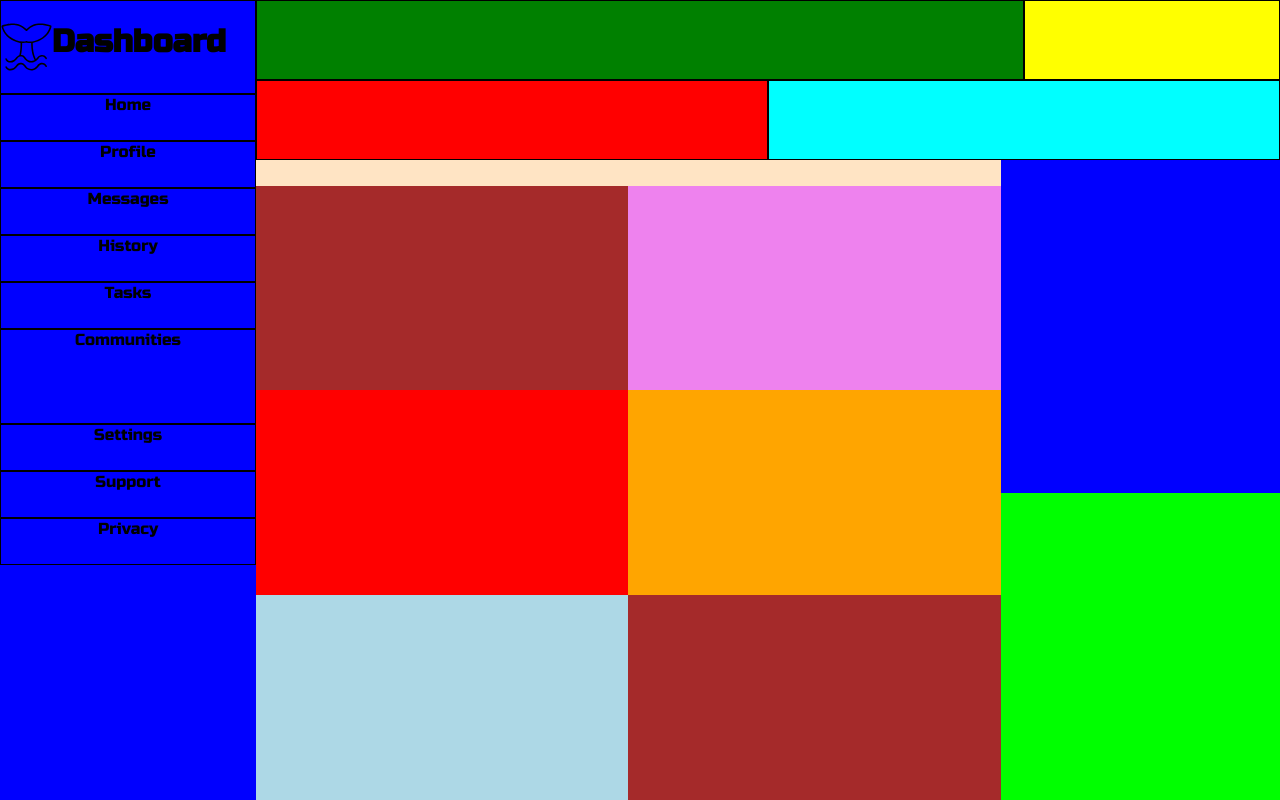
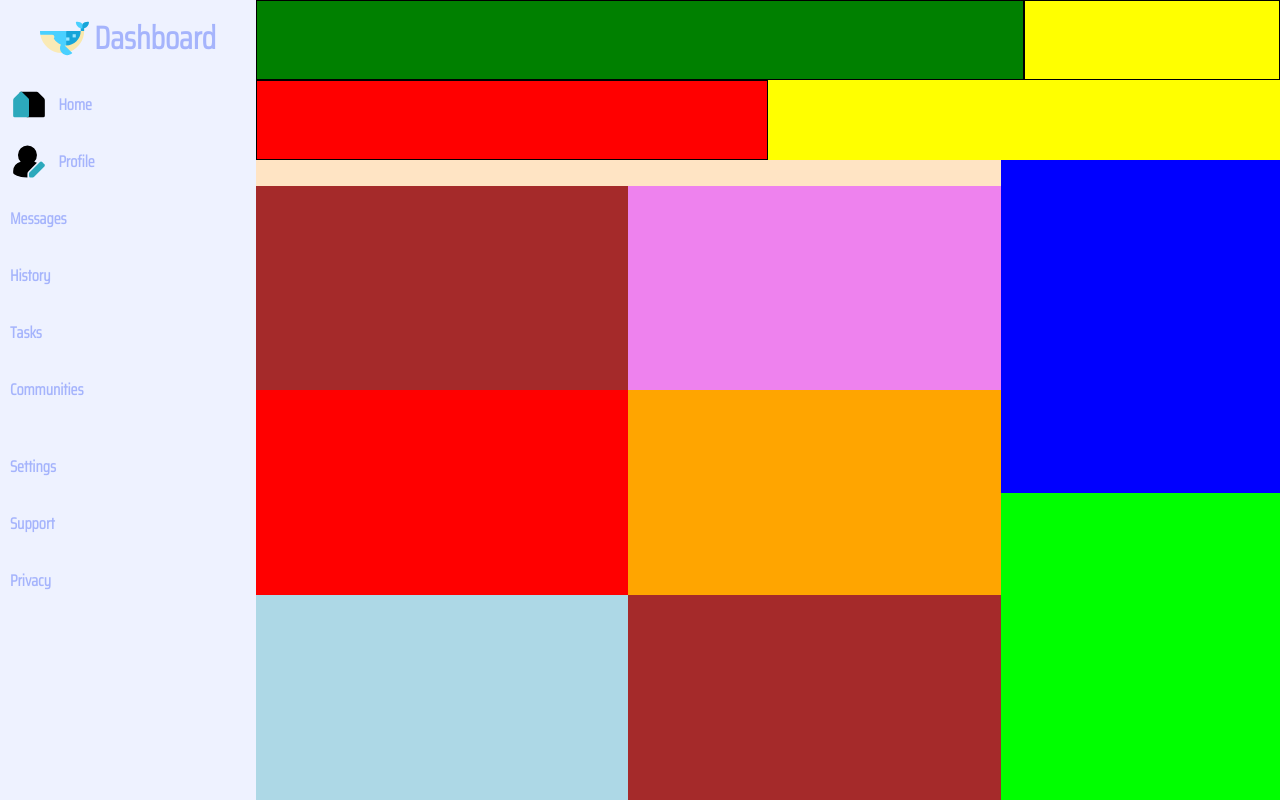
Before and after one commit to dekaratas/Admin-Dashboard, a plain HTML site: page index.html in a window 1280 px wide. Drawn offline with Linux system fonts and the light colour scheme.

Commit message:
Experiment a bit

```diff
--- a/index.html
+++ b/index.html
@@ -8,9 +8,9 @@
     <script src="./script.js" defer></script>
 
 
-    <link rel="preconnect" href="https://fonts.googleapis.com">
+<link rel="preconnect" href="https://fonts.googleapis.com">
 <link rel="preconnect" href="https://fonts.gstatic.com" crossorigin>
-<link href="https://fonts.googleapis.com/css2?family=Russo+One&display=swap" rel="stylesheet">
+<link href="https://fonts.googleapis.com/css2?family=Saira+Condensed:wght@300&display=swap" rel="stylesheet">
     <title>Admin Dashboard</title>
   </head>
 
@@ -19,23 +19,43 @@
       <div class="container">
         <div class="sidebar">
           <div class="logo">
-            <img src="./images/whale-tail-svgrepo-com.svg">
+            <img src="images/whale-svgrepo-com.svg">
             <h1>Dashboard</h1>
           </div>
-          <div class="home">Home</div>
-          <div class="profile">Profile</div>
-          <div class="messages">Messages</div>
-          <div class="history">History</div>
-          <div class="tasks">Tasks</div>
-          <div class="communities">Communities</div>
-          <div class="settings">Settings</div>
-          <div class="support">Support</div>
-          <div class="privacy">Privacy</div>
+          <div class="home">
+            <img src="./images/home-3-svgrepo-com.svg">
+            <p>Home</p>
+          </div>
+          <div class="profile">
+            <img src="./images/edit-user-3-svgrepo-com.svg">
+            <p>Profile</p>
+          </div>
+          <div class="messages">
+            <p>Messages</p>
+          </div>
+          <div class="history">
+            <p>History</p>
+          </div>
+          <div class="tasks">
+            <p>Tasks</p>
+          </div>
+          <div class="communities">
+            <p>Communities</p>
+          </div>
+          <div class="settings">
+            <p>Settings</p>
+          </div>
+          <div class="support">
+            <p>Support</p>
+          </div>
+          <div class="privacy">
+            <p>Privacy</p>
+          </div>
         </div>
         <div class="header">
           <div class="searchbar"></div>
           <div class="profile"></div>
-          <div class="welcome"></div>
+          <div class="welcome"></di
           <div class="options"></div>
         </div>
         <div class="main-content">
--- a/style.css
+++ b/style.css
@@ -1,7 +1,8 @@
 body {
   height: 100vh;
   margin: 0;
-  font-family: 'Russo One', sans-serif;
+  font-family: 'Saira Condensed', sans-serif;
+  color: #a5b4fc;
 }
 
 .container {
@@ -12,7 +13,7 @@ body {
 }
 
 .sidebar {
-  background-color: blue;
+  background-color: #eef2ff;
   grid-row: 1 / 6;
 
   display: grid;
@@ -20,8 +21,16 @@ body {
 }
 
 .sidebar > div {
-  border: 1px solid black;
+
   text-align: center;
+  display: flex;
+  flex-direction: row;
+}
+
+.sidebar > div p {
+  font-weight: 800;
+  margin-left: 10px;
+  text-align: left;
 }
 
 .logo {
@@ -29,6 +38,27 @@ body {
 
   display: flex;
   flex-direction: row;
+  padding: 5px;
+  justify-content: center;
+  align-items: center;
+}
+
+.home img {
+  height: auto;
+  width: 15%;
+  margin-left: 10px;
+}
+
+.profile img {
+  height: auto;
+  width: 15%;
+  margin-left: 10px;
+}
+
+.sidebar .logo img {
+  height: auto;
+  width: 20%;
+  margin-right: 5px;
 }
 
 .communities {
@@ -130,8 +160,3 @@ body {
   grid-column: 3 / 5;
   grid-row: 5 / 8;
 }
-
-.logo > img {
-  height: auto;
-  width: 20%;
-}
```
Also changed, not shown: images/edit-user-3-svgrepo-com.svg (added), images/home-3-svgrepo-com.svg (added), images/whale-svgrepo-com.svg (added).
